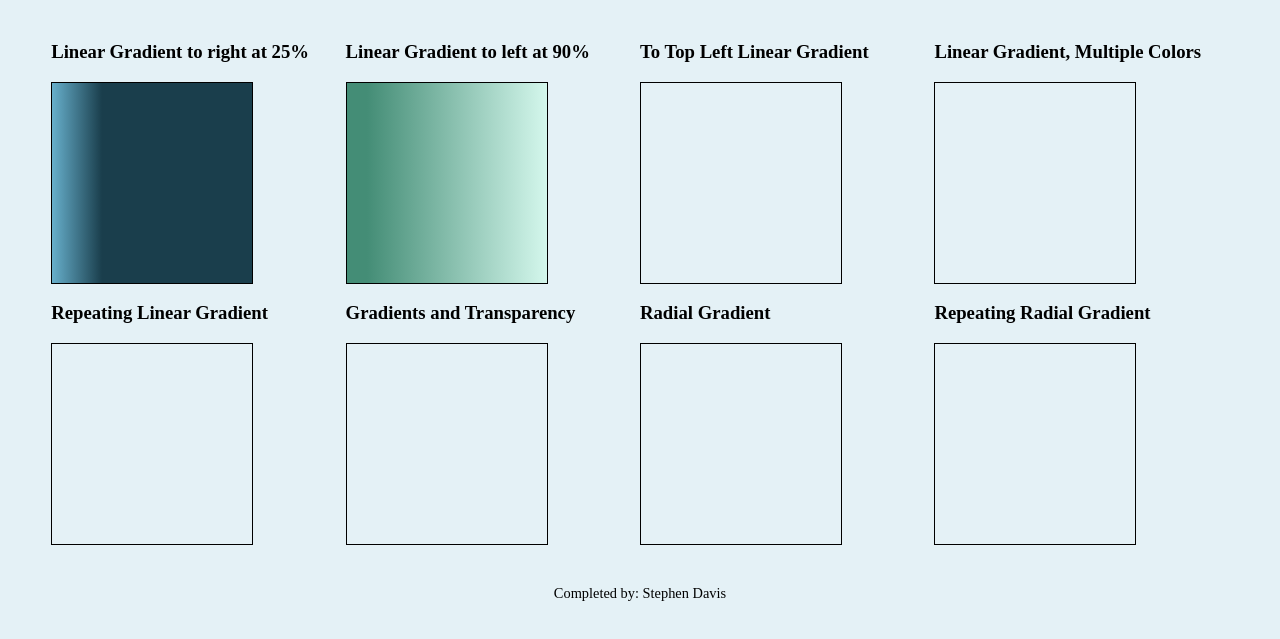
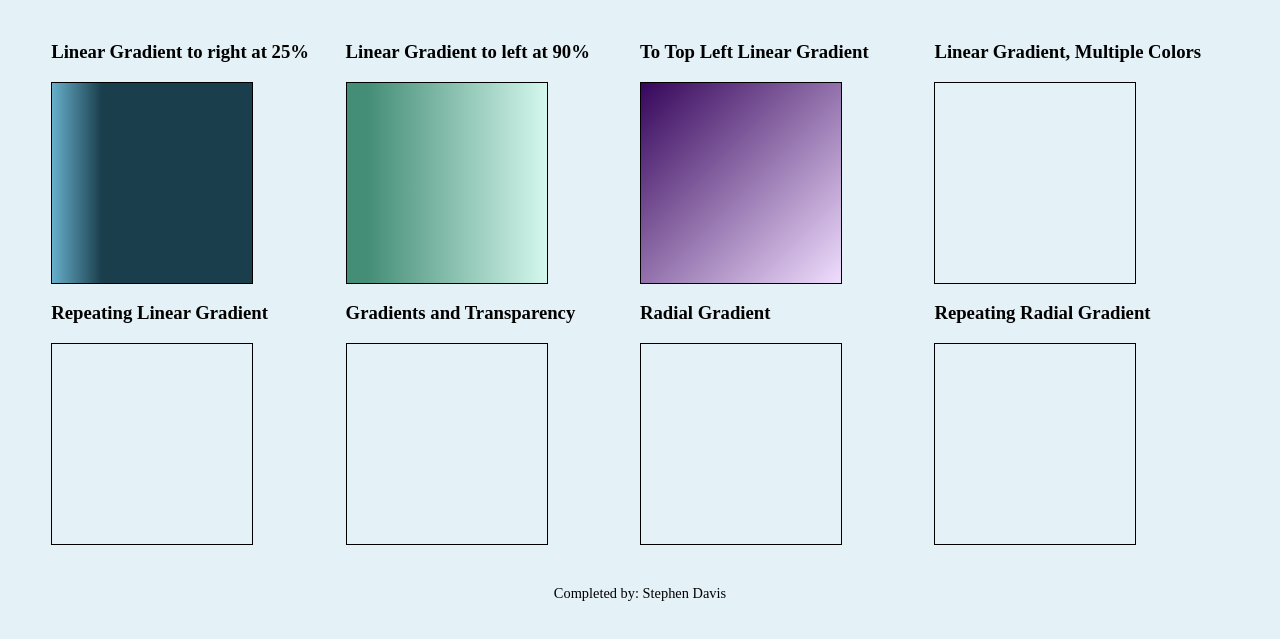
Before and after one commit to StephenADavis/Analyze-Apply-Extend-CH06, a plain HTML site: page extend/extend06.html in a window 1280 px wide. Shown: the part 67-706 px from the top of the page. Drawn offline with Linux system fonts and the light colour scheme.

Commit message:
Update styles06.css
added gradient3

```diff
--- a/extend/css/styles06.css
+++ b/extend/css/styles06.css
@@ -47,6 +47,10 @@ main {
   background: linear-gradient(to left, #d4f7ec, #448d76 90%);
 }
 
+.gradient3 {
+  background: linear-gradient(to top left, #efddfd, #36065b);
+}
+
 
 /* Style rule for footer */
 footer {
```
